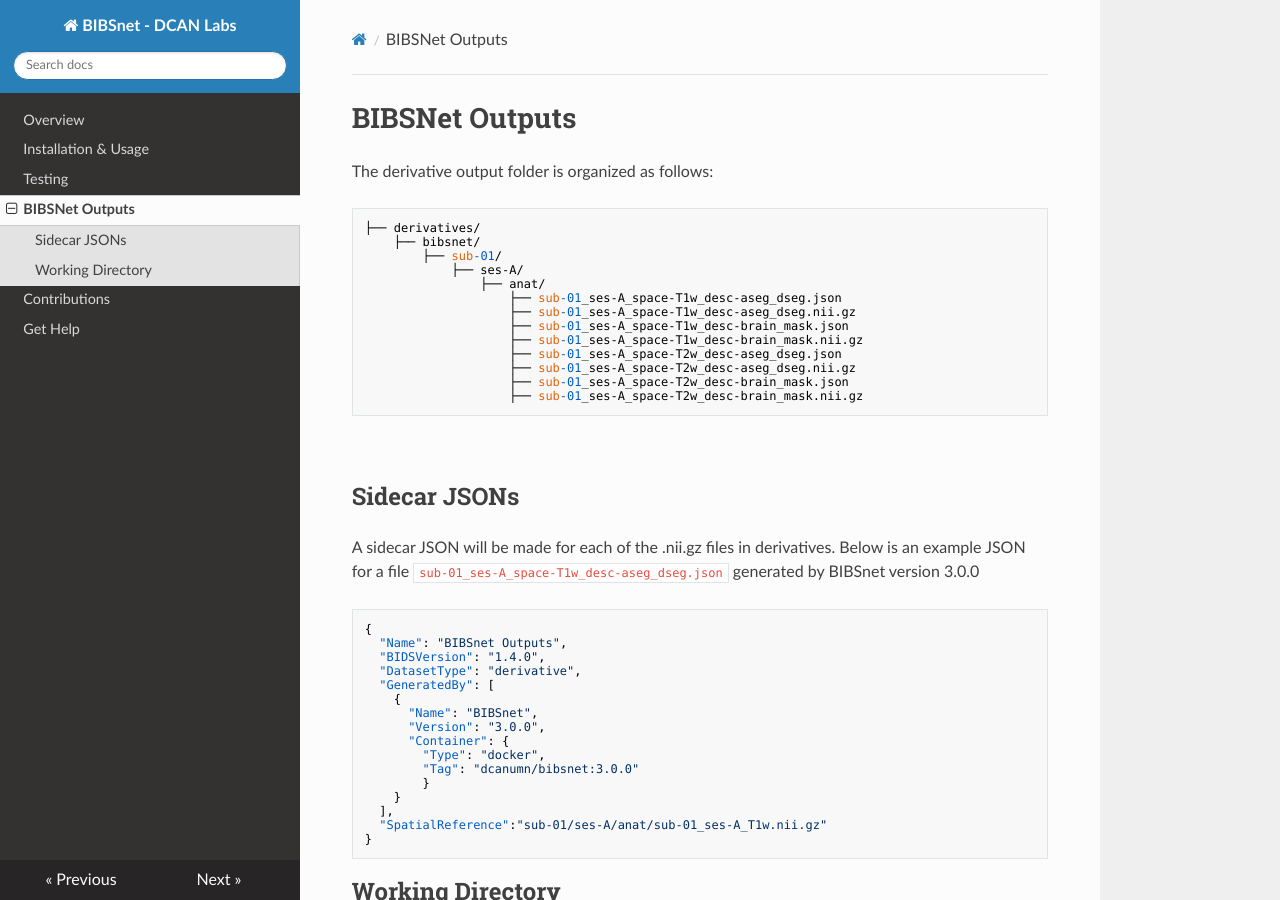
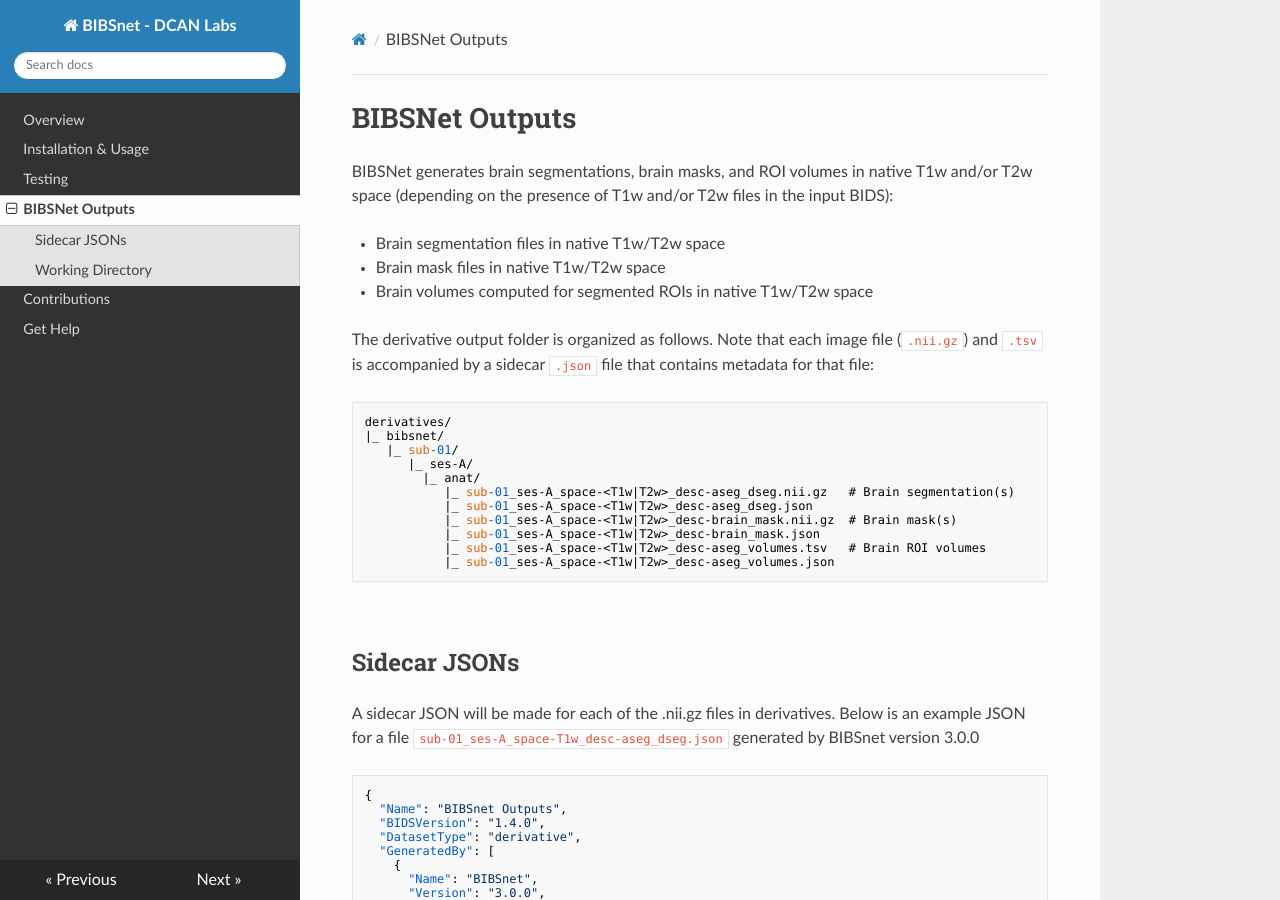
Before and after one commit to DCAN-Labs/BIBSnet, an MkDocs documentation site: the page built from docs/outputs.md, in a window 1280 px wide and 900 px high. Built offline with MkDocs 1.6.1, drawn with Linux system fonts in a browser that asks for light colours; nearby versions of some CDN libraries.

Commit message:
Update outputs.md
https://github.com/DCAN-Labs/BIBSnet/issues/152

improve documentation of derivatives

````diff
--- a/docs/outputs.md
+++ b/docs/outputs.md
@@ -1,20 +1,25 @@
 # BIBSNet Outputs
 
-The derivative output folder is organized as follows:
+BIBSNet generates brain segmentations, brain masks, and ROI volumes in native T1w and/or T2w space (depending on the presence of T1w and/or T2w files in the input BIDS):
+
+- Brain segmentation files in native T1w/T2w space
+- Brain mask files in native T1w/T2w space
+- Brain volumes computed for segmented ROIs in native T1w/T2w space
+
+The derivative output folder is organized as follows. Note that each image file (`.nii.gz`) and `.tsv` is accompanied by a sidecar `.json` file that contains metadata for that file:
+
 ```
-├── derivatives/
-    ├── bibsnet/
-        ├── sub-01/
-            ├── ses-A/
-                ├── anat/
-                    ├── sub-01_ses-A_space-T1w_desc-aseg_dseg.json
-                    ├── sub-01_ses-A_space-T1w_desc-aseg_dseg.nii.gz
-                    ├── sub-01_ses-A_space-T1w_desc-brain_mask.json
-                    ├── sub-01_ses-A_space-T1w_desc-brain_mask.nii.gz
-                    ├── sub-01_ses-A_space-T2w_desc-aseg_dseg.json
-                    ├── sub-01_ses-A_space-T2w_desc-aseg_dseg.nii.gz
-                    ├── sub-01_ses-A_space-T2w_desc-brain_mask.json
-                    ├── sub-01_ses-A_space-T2w_desc-brain_mask.nii.gz
+derivatives/
+|_ bibsnet/
+   |_ sub-01/
+      |_ ses-A/
+        |_ anat/
+           |_ sub-01_ses-A_space-<T1w|T2w>_desc-aseg_dseg.nii.gz   # Brain segmentation(s)
+           |_ sub-01_ses-A_space-<T1w|T2w>_desc-aseg_dseg.json
+           |_ sub-01_ses-A_space-<T1w|T2w>_desc-brain_mask.nii.gz  # Brain mask(s)
+           |_ sub-01_ses-A_space-<T1w|T2w>_desc-brain_mask.json
+           |_ sub-01_ses-A_space-<T1w|T2w>_desc-aseg_volumes.tsv   # Brain ROI volumes
+           |_ sub-01_ses-A_space-<T1w|T2w>_desc-aseg_volumes.json
 ```
 <br />
 
````
